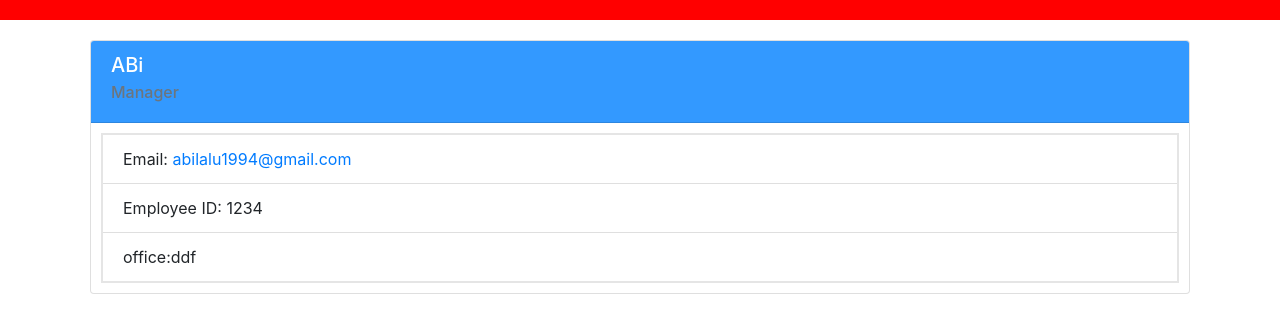
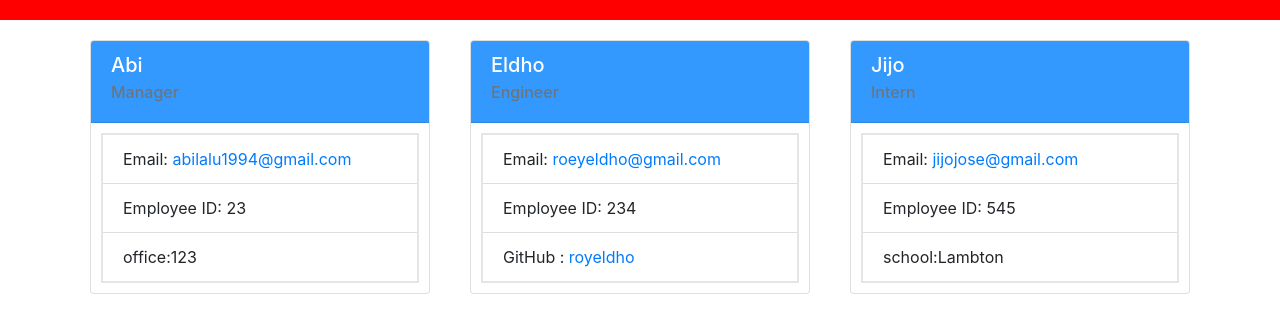
Before and after one commit to abilalu/Team_Profile_Generator, a website: page dist/index.html in a window 1280 px wide. Shown: the part 108-440 px from the top of the page. Drawn offline with nearby package versions, Linux system fonts and the light colour scheme.

Commit message:
trial run update

```diff
--- a/dist/index.html
+++ b/dist/index.html
@@ -27,13 +27,39 @@
 
          <div class="card col" style="width: 18rem;">
          <div class="card-body card-header">
-             <h5 class="card-title">ABi</h5>
+             <h5 class="card-title">Abi</h5>
              <h6 class="card-subtitle mb-2 text-muted">Manager</h6>
          </div>
          <ul class="list-group list-group-flush">
              <li class="list-group-item">Email: <a href=mailto:abilalu1994@gmail.com>abilalu1994@gmail.com</a></li>
-             <li class="list-group-item">Employee ID: 1234</li>
-             <li class="list-group-item"> office:ddf</li>
+             <li class="list-group-item">Employee ID: 23</li>
+             <li class="list-group-item"> office:123</li>
+
+
+         </ul>
+         </div>
+         <div class="card col" style="width: 18rem;">
+         <div class="card-body card-header">
+             <h5 class="card-title">Eldho</h5>
+             <h6 class="card-subtitle mb-2 text-muted">Engineer</h6>
+         </div>
+         <ul class="list-group list-group-flush">
+             <li class="list-group-item">Email: <a href=mailto:roeyeldho@gmail.com>roeyeldho@gmail.com</a></li>
+             <li class="list-group-item">Employee ID: 234</li>
+             <li class="list-group-item"> GitHub : <a href = 'https://www.github.com/royeldho'> royeldho</a></li>
+
+
+         </ul>
+         </div>
+         <div class="card col" style="width: 18rem;">
+         <div class="card-body card-header">
+             <h5 class="card-title">Jijo</h5>
+             <h6 class="card-subtitle mb-2 text-muted">Intern</h6>
+         </div>
+         <ul class="list-group list-group-flush">
+             <li class="list-group-item">Email: <a href=mailto:jijojose@gmail.com>jijojose@gmail.com</a></li>
+             <li class="list-group-item">Employee ID: 545</li>
+             <li class="list-group-item"> school:Lambton</li>
 
 
          </ul>
```
